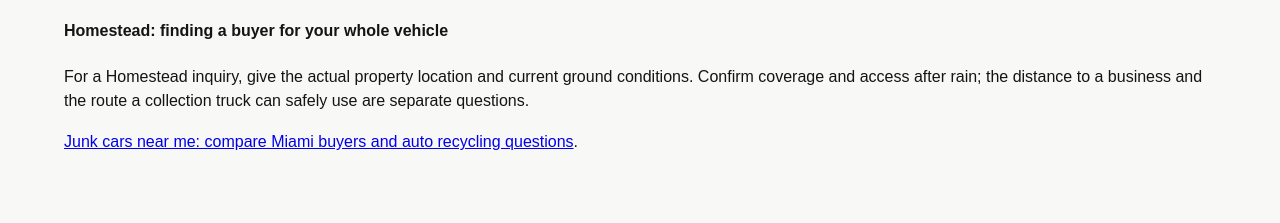
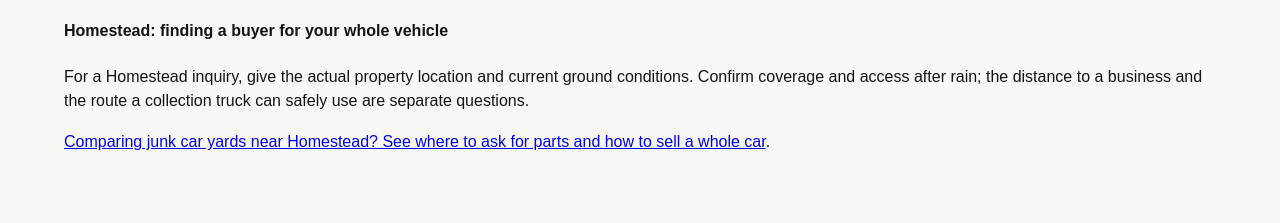
Before and after one commit to cashjunkcarsmiami-design/miami-junk-cars-for-cash-site, a plain HTML site: page junk-cars-homestead.html in a window 1280 px wide. Shown: the part 1804-2027 px from the top of the page. Drawn offline with Linux system fonts and the light colour scheme.

Commit message:
Connect junk-cars-homestead to the Miami junk car yard guide

```diff
--- a/junk-cars-homestead.html
+++ b/junk-cars-homestead.html
@@ -36,7 +36,7 @@
 <p>Comparing junk car recycling options in Homestead? Miami Junk Cars For Cash buys unwanted and non-running vehicles and arranges collection as part of an accepted sale. Share the year, make, model, title status and missing parts to request an offer.</p>
 <p>Auto recycling may recover reusable parts and scrap metal, while a repairable vehicle may follow a different route. Before choosing a buyer for car recycling or auto salvage, ask how the vehicle will be handled and confirm the purchase amount, paperwork and towing arrangements.</p>
 <h3>Before vehicle collection in Homestead</h3><p>For a car stored on grass or unpaved ground, send photos of the approach and mention changes after rain before confirming collection. Report leaks before pickup and leave fluid removal and dismantling to equipped professionals.</p>
-<p>Call <a href="tel:+13053164221">305-316-4221</a> or <a href="#quote">request a cash offer</a> to discuss your vehicle. Read about <a href="/#vehicle-recycling">car recycling in Miami</a> and compare the details before accepting an offer.</p><div id="recycling-guide-20261031"><h3>Rain can change the recycling pickup plan</h3><p>For a Homestead car on private ground, report changes since the last access photos. Soft ground and standing water affect collection independently of reusable-part value. Do not drain fluids onto the property or move the car to test the route. Ask the buyer to review current access and any visible leak before scheduling.</p><p><a href="/junk-car-recycling-parts-reuse-scrap-metal-miami">Junk Car Recycling in Miami: Parts Reuse and Scrap Metal</a> · <a href="/rain-changed-car-pickup-access-homestead#recycling-guide-20261031">Read the Homestead seller checklist</a></p></div><div id="near-me-update-20261101"><h4>Homestead: finding a buyer for your whole vehicle</h4><p>For a Homestead inquiry, give the actual property location and current ground conditions. Confirm coverage and access after rain; the distance to a business and the route a collection truck can safely use are separate questions.</p><p><a href="/junk-cars-near-me-auto-recycling-miami">Junk cars near me: compare Miami buyers and auto recycling questions</a>.</p></div></section>
+<p>Call <a href="tel:+13053164221">305-316-4221</a> or <a href="#quote">request a cash offer</a> to discuss your vehicle. Read about <a href="/#vehicle-recycling">car recycling in Miami</a> and compare the details before accepting an offer.</p><div id="recycling-guide-20261031"><h3>Rain can change the recycling pickup plan</h3><p>For a Homestead car on private ground, report changes since the last access photos. Soft ground and standing water affect collection independently of reusable-part value. Do not drain fluids onto the property or move the car to test the route. Ask the buyer to review current access and any visible leak before scheduling.</p><p><a href="/junk-car-recycling-parts-reuse-scrap-metal-miami">Junk Car Recycling in Miami: Parts Reuse and Scrap Metal</a> · <a href="/rain-changed-car-pickup-access-homestead#recycling-guide-20261031">Read the Homestead seller checklist</a></p></div><div id="near-me-update-20261101"><h4>Homestead: finding a buyer for your whole vehicle</h4><p>For a Homestead inquiry, give the actual property location and current ground conditions. Confirm coverage and access after rain; the distance to a business and the route a collection truck can safely use are separate questions.</p><p><a href="/junk-cars-near-me-auto-recycling-miami#junk-car-yards">Comparing junk car yards near Homestead? See where to ask for parts and how to sell a whole car</a>.</p></div></section>
 <section class="content">
       <div>
         <h2>Homestead Junk Car Buyers and Junk Car Removal</h2>
```
